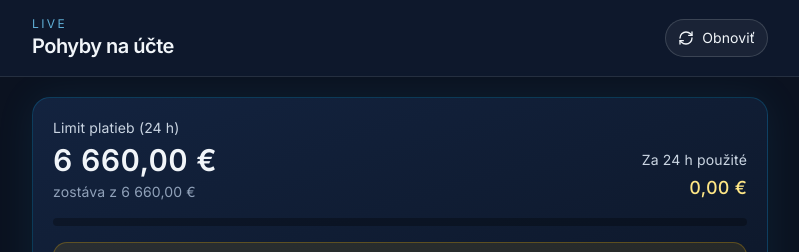
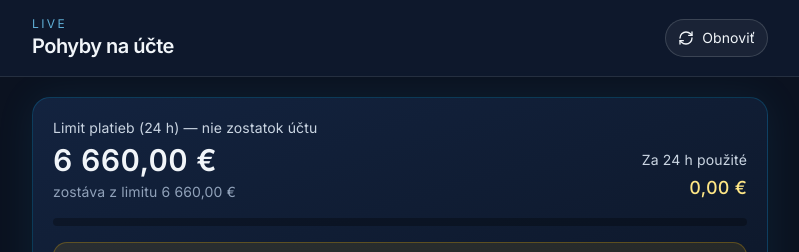
Before and after one commit to ENZO7700/georg-bank, a Next.js app: page /pohyby in a window 1280 px wide. Shown: the top 252 px of the page, without its empty margins (240-1039 px from the left). Built offline with nearby package versions, Linux system fonts and the light colour scheme; no server answers; the database is empty.

Commit message:
fix(pohyby): clarify daily payment limit is not account balance
Co-authored-by: Cursor <cursoragent@cursor.com>

```diff
--- a/components/pohyby-client.tsx
+++ b/components/pohyby-client.tsx
@@ -138,12 +138,12 @@ export function PohybyClient() {
         >
           <div className="flex items-end justify-between gap-3">
             <div>
-              <p className="text-sm text-slate-300">Limit platieb (24 h)</p>
+              <p className="text-sm text-slate-300">Limit platieb (24 h) — nie zostatok účtu</p>
               <p className="mt-1 text-3xl font-semibold tabular-nums">
                 {formatEur(dailyLimit.remainingEur)}
               </p>
               <p className="mt-1 text-sm text-slate-400">
-                zostáva z {formatEur(dailyLimit.limitEur)}
+                zostáva z limitu {formatEur(dailyLimit.limitEur)}
               </p>
             </div>
             <div className="text-right text-sm text-slate-300">
```
